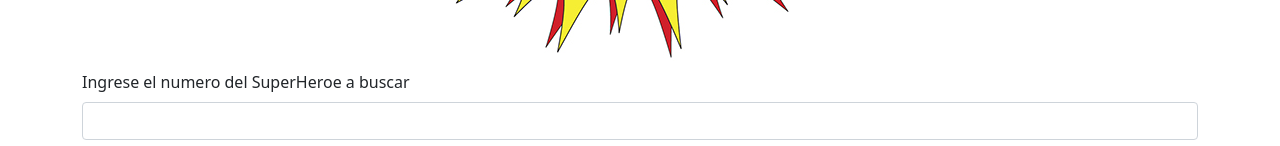
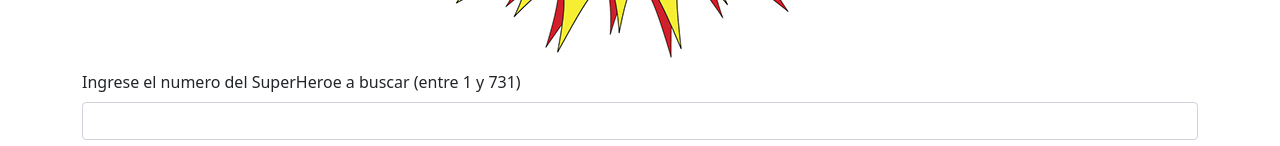
Before and after one commit to CReyesn/SuperHero_API, a plain HTML site: page index.html in a window 1280 px wide. Shown: the part 427-573 px from the top of the page. Drawn offline with nearby package versions, Linux system fonts and the light colour scheme.

Commit message:
edit comentario busqueda

```diff
--- a/index.html
+++ b/index.html
@@ -28,7 +28,7 @@
   <img id="foto1" class="mx-auto d-block" src="/Assets/img/sh2.jpg" alt="">
 
   <div class="mb-3">
-    <label for="id" class="mb-2">Ingrese el numero del SuperHeroe a buscar </label>
+    <label for="id" class="mb-2">Ingrese el numero del SuperHeroe a buscar (entre 1 y 731) </label>
     <input type="number" class="form-control mb-2" min="1" max="1000" id="id">
     <button type="submit">Buscar</button>
   </div>
```
